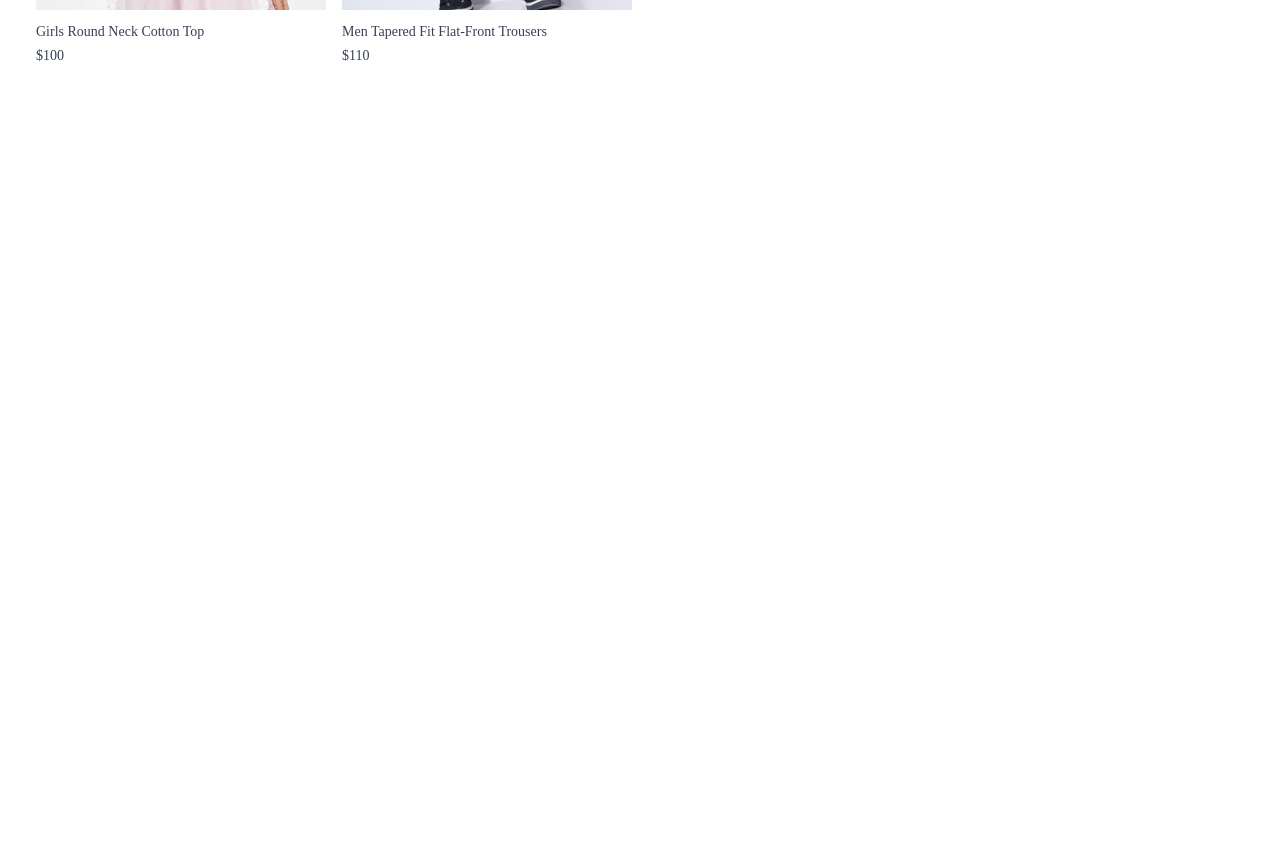
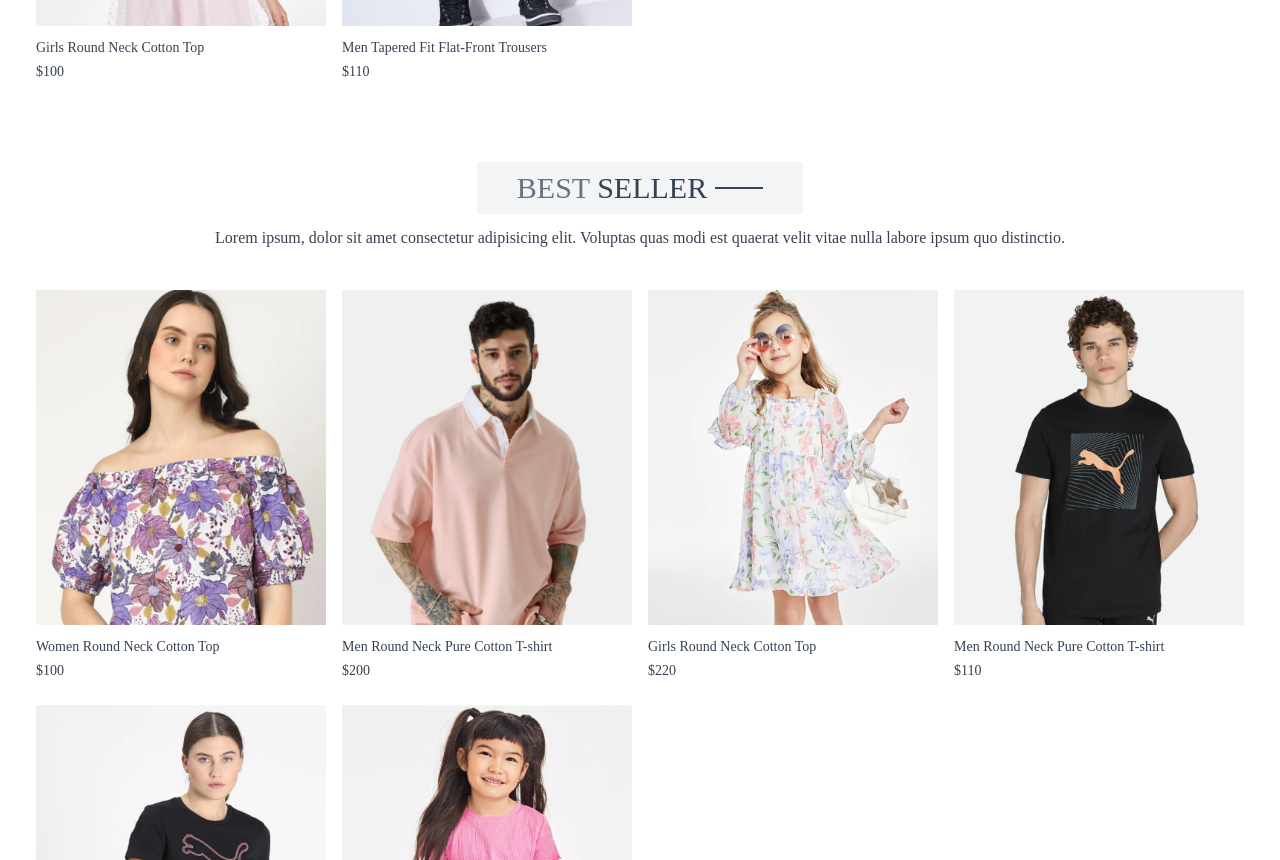
Before and after one commit to Zohirul-Islam/fashionshop, a React (Vite) app in the folder frontend/: page / in a window 1280 px wide. Shown: the part 1940-2800 px from the top of the page. Before the commit the page ends 2046 px from the top, so only its background shows below. Built offline with nearby package versions, Linux system fonts and the light colour scheme.

Commit message:
policy section done

```diff
--- /dev/null
+++ b/frontend/src/components/Bestseller.jsx
@@ -0,0 +1,35 @@
+import { useContext, useEffect, useState } from "react";
+import { shopContext } from "../context/ShopContext";
+import Title from "./Title";
+import ProductItem from "./ProductItem";
+
+const Bestseller = () => {
+  const { products } = useContext(shopContext);
+  const [bestSeller, setBestseller] = useState([]);
+  const filerProduct = products.filter((item) => item.bestseller);
+
+  useEffect(() => {
+    setBestseller(filerProduct);
+  }, []);
+  return (
+    <div className="my-10">
+      <div className="text-center py-10 text-3xl">
+        <Title txt1="BEST" txt2="SELLER" />
+        <p className="w-3/4 m-auto text-xs sm:text-sm md:text-base font-medium text-gray-700">
+          Lorem ipsum, dolor sit amet consectetur adipisicing elit. Voluptas
+          quas modi est quaerat velit vitae nulla labore ipsum quo distinctio.
+        </p>
+      </div>
+      {/* rendering best seller products */}
+      <div className="grid grid-col-2 gap-4 sm:grid-cols-3 md:grid-cols-4 lg:grid-col-5 gap-y-6">
+            {
+                bestSeller.map((item,index)=>(
+                    <ProductItem  key={index} id = {item._id} image={item.image} name={item.name} price ={item.price}/>
+                ))
+            }
+      </div>
+    </div>
+  );
+};
+
+export default Bestseller;
--- a/frontend/src/components/LatestCollection.jsx
+++ b/frontend/src/components/LatestCollection.jsx
@@ -15,7 +15,7 @@ const LatestCollection = () => {
             <p className='w-3/4 m-auto text-xs sm:text-sm md:text-base font-medium text-gray-700'>Lorem ipsum, dolor sit amet consectetur adipisicing elit. Voluptas quas modi est quaerat velit vitae nulla labore ipsum quo distinctio.</p>
         </div>
         {/* Rendering products */}
-        <div className="grid grid-col-2 gap-4 sm:grid-cols-3 md:grid-cols-4 lg:grid-col-5 gap-y-6">
+        <div className="grid grid-col-2 justify-center gap-4 sm:grid-cols-3 md:grid-cols-4 lg:grid-col-5 gap-y-6">
             {
                 latestProducts.map((item,index)=>(
                     <ProductItem key={index} id = {item._id} image={item.image} name={item.name} price ={item.price}/>
--- a/frontend/src/components/Navbar.jsx
+++ b/frontend/src/components/Navbar.jsx
@@ -5,7 +5,9 @@ const Navbar = () => {
     const [visible,setVisible] = useState(false);
   return (
     <div className="flex items-center justify-between py-5 font-medium ">
-      <img className="36" src={assets.logo} alt="" />
+      <Link to={"/"}>
+        <img className="36" src={assets.logo} alt="" />
+      </Link>
       <ul className="hidden sm:flex gap-5 text-sm text-gray-700">
         <NavLink to="/">
           <div className="flex flex-col items-center gap-1">
--- /dev/null
+++ b/frontend/src/components/OurPolicy.jsx
@@ -0,0 +1,26 @@
+import React from 'react'
+import { assets } from '../assets/assets'
+
+const OurPolicy = () => {
+  return (
+    <div className='flex flex-col  sm:flex-row sm:gap-2 gap-12 justify-around items-center py-20 text-center '>
+        <div>
+            <img src={assets.exchange_icon} className='w-12 m-auto mb-5' alt="" />
+            <p className='font-semibold'>Easy exchange policy</p>
+            <p className='text-gray-400'>We offer hassle free policy</p>
+        </div>
+        <div>
+            <img src={assets.support_img} className='w-12 m-auto mb-5' alt="" />
+            <p className='font-semibold'>7 Days Return Policy</p>
+            <p className='text-gray-400'>We Provide 7 days free return</p>
+        </div>
+         <div>
+            <img src={assets.quality_icon} className='w-12 m-auto mb-5' alt="" />
+            <p className='font-semibold'>Best Customer Support</p>
+            <p className='text-gray-400'>We Provide 24/7 support center</p>
+        </div>
+    </div>
+  )
+}
+
+export default OurPolicy
--- a/frontend/src/components/Title.jsx
+++ b/frontend/src/components/Title.jsx
@@ -2,7 +2,7 @@ import React from 'react'
 
 const Title = ({txt1,txt2}) => {
   return (
-    <div className='inline-flex items-center gap-2 mb-3'>
+    <div className='inline-flex items-center gap-2 mb-3 bg-gray-100 px-10 py-2'>
         <p className='text-gray-500'>{txt1} <span className='text-gray-700 font-medium'>{txt2}</span></p>
         <p className='w-8 sm:w-12 h-[1px] sm:h-[2px] bg-gray-700'></p>
     </div>
--- a/frontend/src/index.css
+++ b/frontend/src/index.css
@@ -12,3 +12,9 @@
 a.active hr{
     display: block;
 }
+@media (max-width:640px){
+  a.active{
+    background-color: black;
+    color: white;
+  }
+}
--- a/frontend/src/pages/Home.jsx
+++ b/frontend/src/pages/Home.jsx
@@ -1,12 +1,16 @@
 import React from 'react'
 import Hero from '../components/Hero'
 import LatestCollection from '../components/LatestCollection'
+import Bestseller from '../components/Bestseller'
+import OurPolicy from '../components/OurPolicy'
 
 const Home = () => {
   return (
     <div>
       <Hero/>
       <LatestCollection/>
+      <Bestseller/>
+      <OurPolicy/>
     </div>
   )
 }
```
